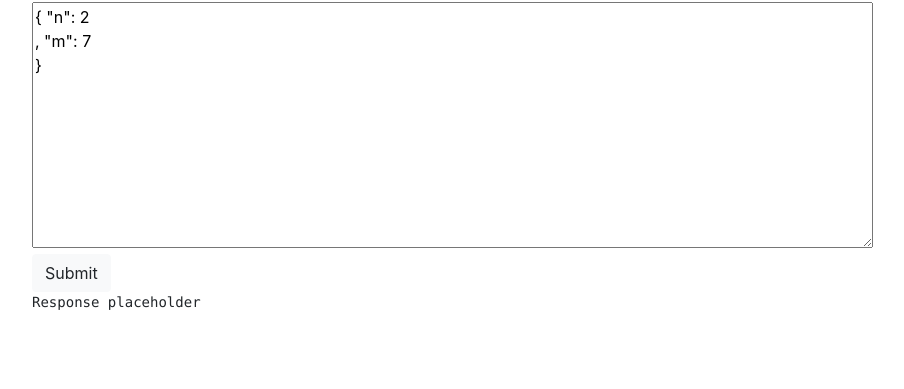
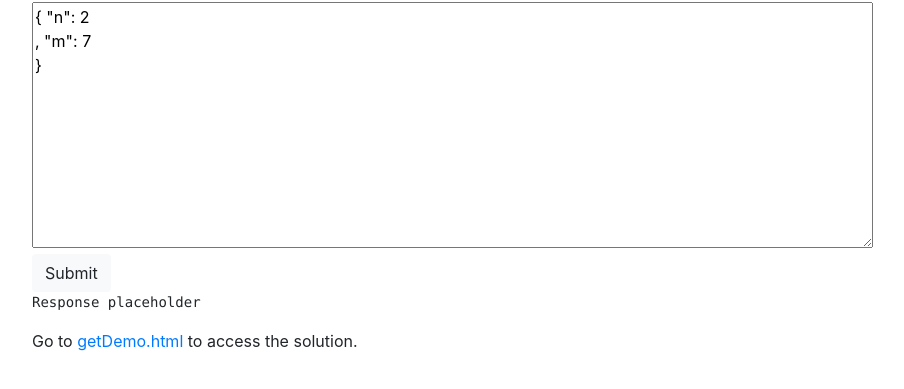
Before and after one commit to conjure-cp/conjure-aas, a website: page static/submitDemo.html in a window 1280 px wide. Shown: the part 399-788 px from the top of the page, without its empty margins (53-957 px from the left). Drawn offline with nearby package versions, Linux system fonts and the light colour scheme.

Commit message:
add link

```diff
--- a/static/submitDemo.html
+++ b/static/submitDemo.html
@@ -57,6 +57,9 @@ such that x >= n, x <= m
         <button type="button" class="btn btn-light" onclick="submit()">Submit</button>
 
         <pre id="response">Response placeholder</pre>
+
+        <p>Go to <a href="getDemo.html">getDemo.html</a> to access the solution.</p>
+
     </div>
 </body>
 
```
